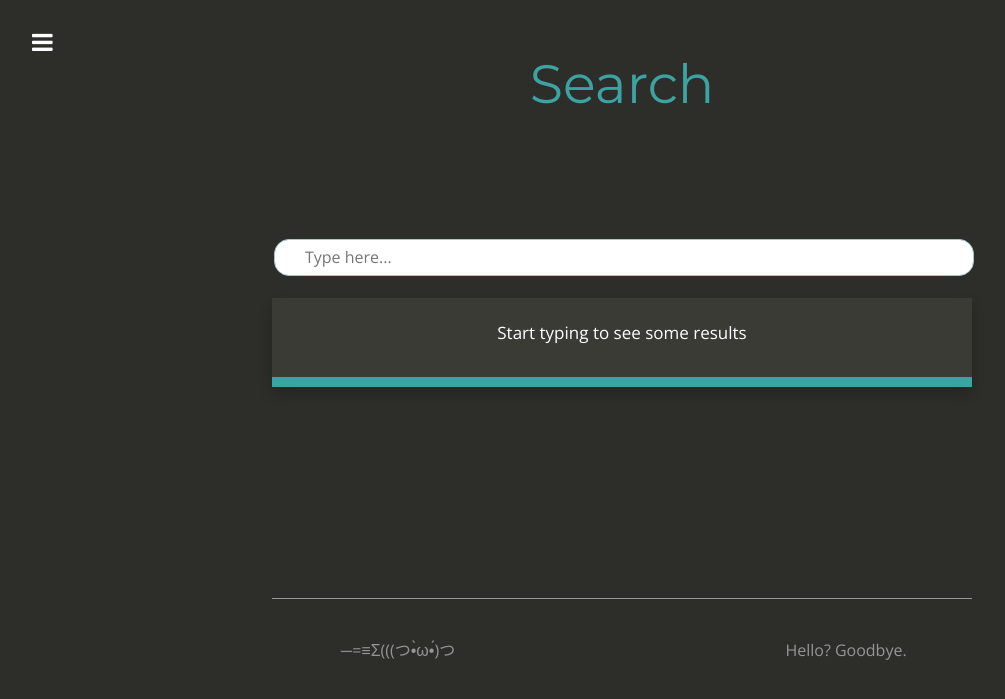
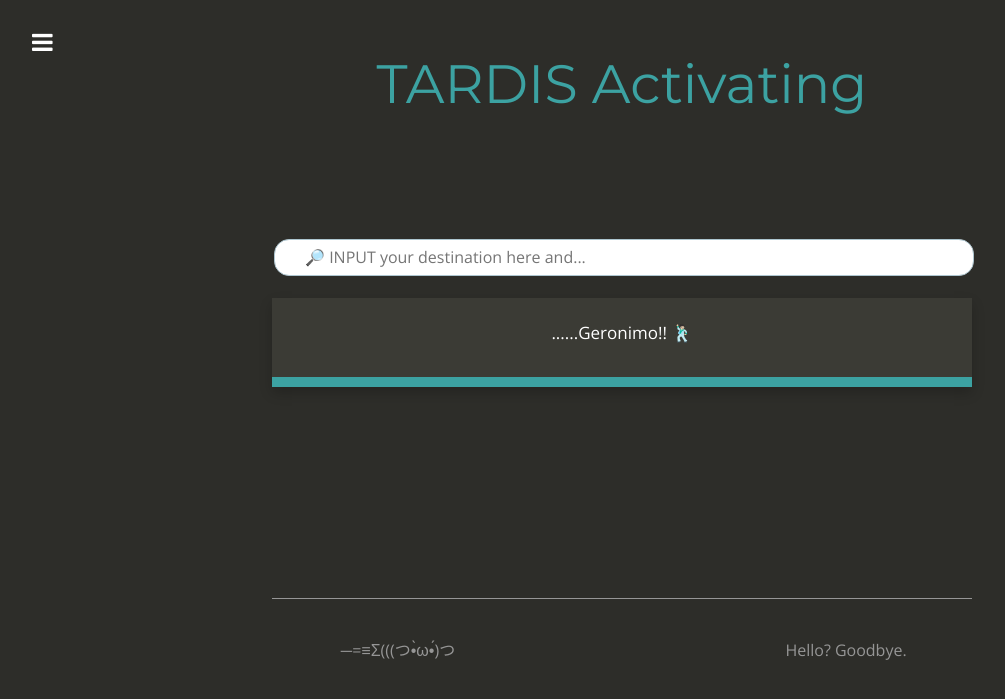
Before and after one commit to Jelly-Fisher/rycbar.github.io, a Jekyll site: the page built from search.html, in a window 1280 px wide. Shown: the top 699 px of the page, without its empty margins (18-1023 px from the left). Built offline with Jekyll 4.4.1, drawn with Linux system fonts in a browser that asks for light colours; nearby versions of some CDN libraries.

Commit message:
Update search.html

```diff
--- a/search.html
+++ b/search.html
@@ -5,12 +5,12 @@ layout: default
 <div class="container-fluid index">
   <div class="row index all-posts">
 
-    <h1 class="header author-header">Search</h1>
+    <h1 class="header author-header">TARDIS Activating</h1>
 
     <div id="search-container">
-      <input type="text" id="search-input" placeholder="Type here...">
+      <input type="text" id="search-input" placeholder="🔎 INPUT your destination here and...">
       <div class="col-md-12 content-panel articles">
-        <ul id="results-container"><small>Start typing to see some results</small></ul>
+        <ul id="results-container"><small>......Geronimo!! 🕺🏻 </small></ul>
       </div>
     </div>
 
```
